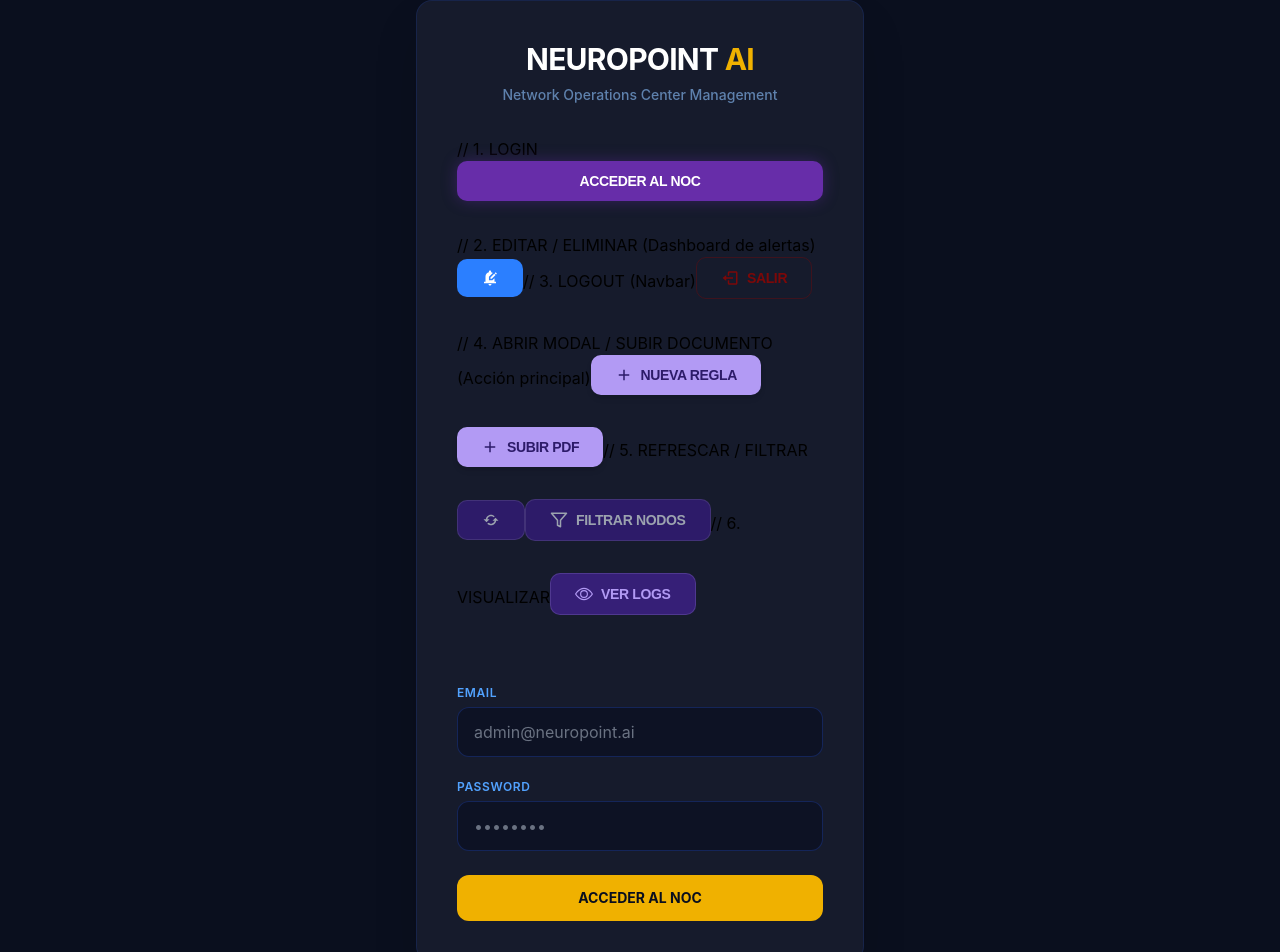
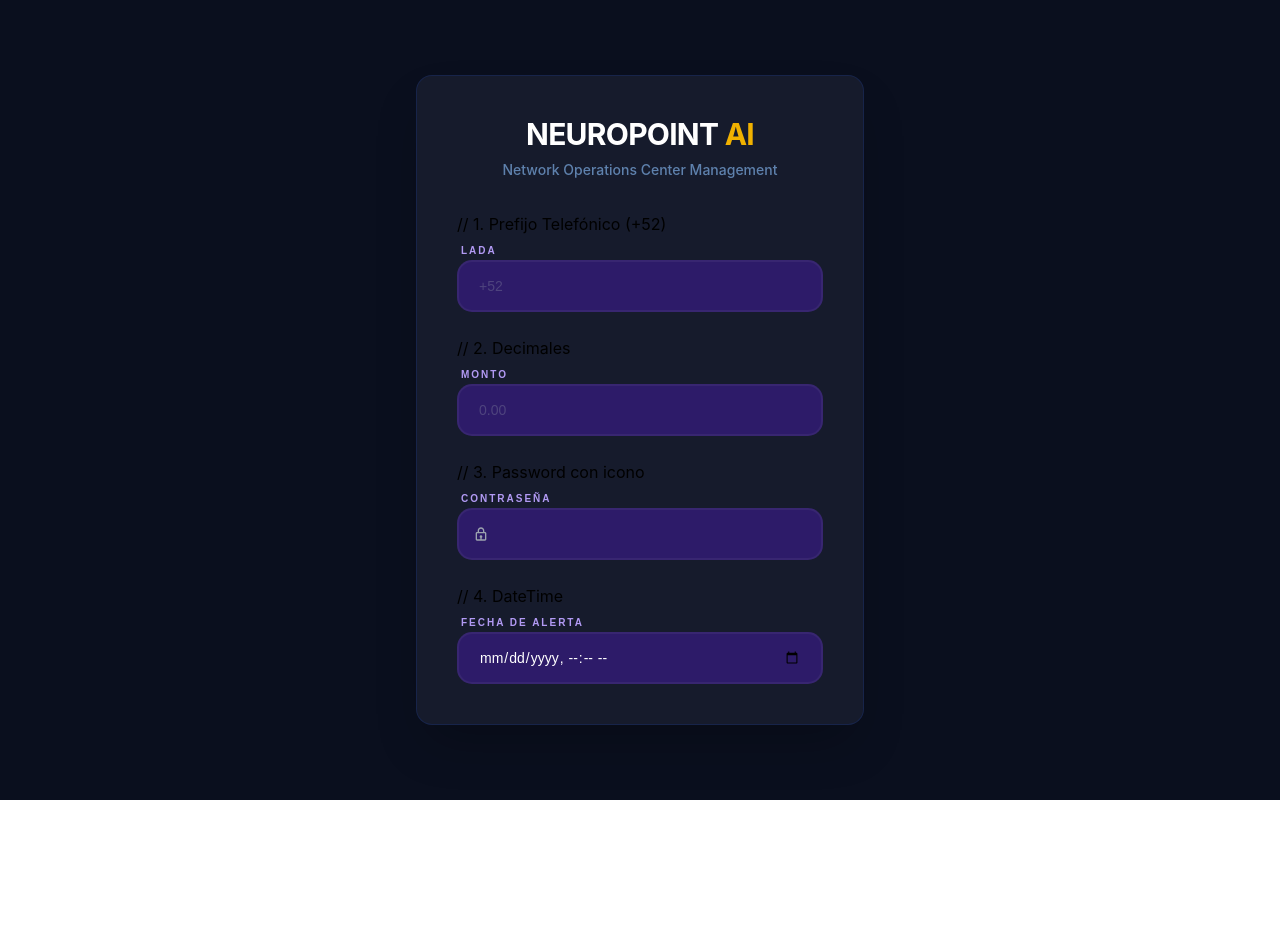
Before and after one commit to alan-neurpoint-ai/neuro-noc-web, a React (Vite) app: page /login in a window 1280 px wide. Shown: the top 952 px of the page. After the commit the page ends 800 px from the top, so only its background shows below. Built offline with nearby package versions, Linux system fonts and the light colour scheme; no server answers; a web font is replaced by a local one.

Commit message:
refactor: reemplazar campos de entrada en LoginPage con componentes Input y eliminar botones innecesarios

```diff
--- a/src/modules/auth/presentation/pages/LoginPage.tsx
+++ b/src/modules/auth/presentation/pages/LoginPage.tsx
@@ -2,16 +2,13 @@ import { useState } from "react";
 import { useNavigate } from "react-router";
 import { authService } from "../../infrastructure/services/auth.service";
 import { useAuthStore } from "../stores/useAuthStore";
-import { Button } from "../../../../core/presentation/components/ui/Button";
-import { MdEditNotifications } from "react-icons/md";
-import { BiLogOut, BiPlus, BiRefresh } from "react-icons/bi";
-import { FiFilter } from "react-icons/fi";
-import { BsEye } from "react-icons/bs";
+import { BiLock } from "react-icons/bi";
+import { Input } from "../../../../core/presentation/components/ui/Input";
 
 export const LoginPage = () => {
-  const [email, setEmail] = useState("");
-  const [password, setPassword] = useState("");
-  const [loading, setLoading] = useState(false);
+  const [email] = useState("");
+  const [password] = useState("");
+  const [, setLoading] = useState(false);
 
   const navigate = useNavigate();
   const setAuth = useAuthStore((state) => state.setAuth);
@@ -43,69 +40,21 @@ export const LoginPage = () => {
             Network Operations Center Management
           </p>
         </div>
-        // 1. LOGIN
-        <Button variant="login" fullWidth onClick={handleLogin}>
-          ACCEDER AL NOC
-        </Button>
-        // 2. EDITAR / ELIMINAR (Dashboard de alertas)
-        <Button variant="edit" icon={<MdEditNotifications />} />
-        // 3. LOGOUT (Navbar)
-        <Button variant="logout" icon={<BiLogOut />}>
-          SALIR
-        </Button>
-        // 4. ABRIR MODAL / SUBIR DOCUMENTO (Acción principal)
-        <Button variant="action" icon={<BiPlus />}>
-          NUEVA REGLA
-        </Button>
-        <Button variant="action" icon={<BiPlus />}>
-          SUBIR PDF
-        </Button>
-        // 5. REFRESCAR / FILTRAR
-        <Button variant="filter" icon={<BiRefresh />} />
-        <Button variant="filter" icon={<FiFilter />}>
-          FILTRAR NODOS
-        </Button>
-        // 6. VISUALIZAR
-        <Button variant="view" icon={<BsEye />}>
-          VER LOGS
-        </Button>
+
         <form className="mt-8 space-y-6" onSubmit={handleLogin}>
-          <div className="space-y-4">
-            <div>
-              <label className="text-xs font-semibold text-blue-400 uppercase tracking-wider">
-                Email
-              </label>
-              <input
-                type="email"
-                required
-                className="appearance-none relative block w-full px-4 py-3 mt-1 bg-[#0d1224] border border-blue-900/50 placeholder-gray-500 text-white rounded-xl focus:outline-none focus:ring-2 focus:ring-yellow-500/50 focus:border-yellow-500 transition-all"
-                placeholder="admin@neuropoint.ai"
-                value={email}
-                onChange={(e) => setEmail(e.target.value)}
-              />
-            </div>
-            <div>
-              <label className="text-xs font-semibold text-blue-400 uppercase tracking-wider">
-                Password
-              </label>
-              <input
-                type="password"
-                required
-                className="appearance-none relative block w-full px-4 py-3 mt-1 bg-[#0d1224] border border-blue-900/50 placeholder-gray-500 text-white rounded-xl focus:outline-none focus:ring-2 focus:ring-yellow-500/50 focus:border-yellow-500 transition-all"
-                placeholder="••••••••"
-                value={password}
-                onChange={(e) => setPassword(e.target.value)}
-              />
-            </div>
-          </div>
-
-          <button
-            type="submit"
-            disabled={loading}
-            className="group relative w-full flex justify-center py-3 px-4 border border-transparent text-sm font-bold rounded-xl text-[#0a0f1e] bg-yellow-500 hover:bg-yellow-400 focus:outline-none focus:ring-2 focus:ring-offset-2 focus:ring-yellow-500 transition-colors disabled:opacity-50"
-          >
-            {loading ? "AUTENTICANDO..." : "ACCEDER AL NOC"}
-          </button>
+          // 1. Prefijo Telefónico (+52)
+          <Input
+            label="Lada"
+            validationType="phonePrefix"
+            placeholder="+52"
+            maxLength={4}
+          />
+          // 2. Decimales
+          <Input label="Monto" validationType="decimal" placeholder="0.00" />
+          // 3. Password con icono
+          <Input type="password" label="Contraseña" icon={<BiLock />} />
+          // 4. DateTime
+          <Input type="datetime-local" label="Fecha de Alerta" />
         </form>
       </div>
     </div>
```
